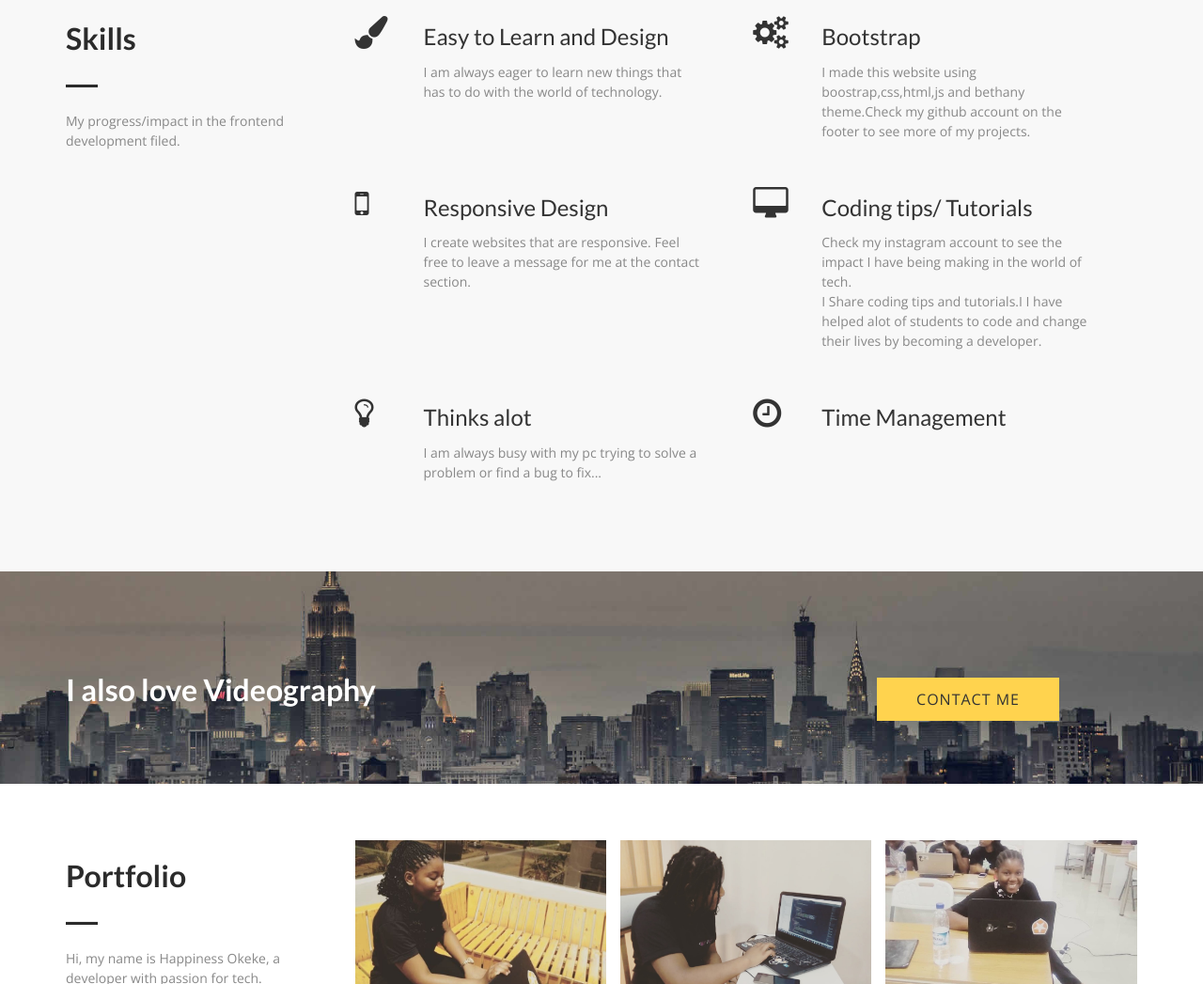
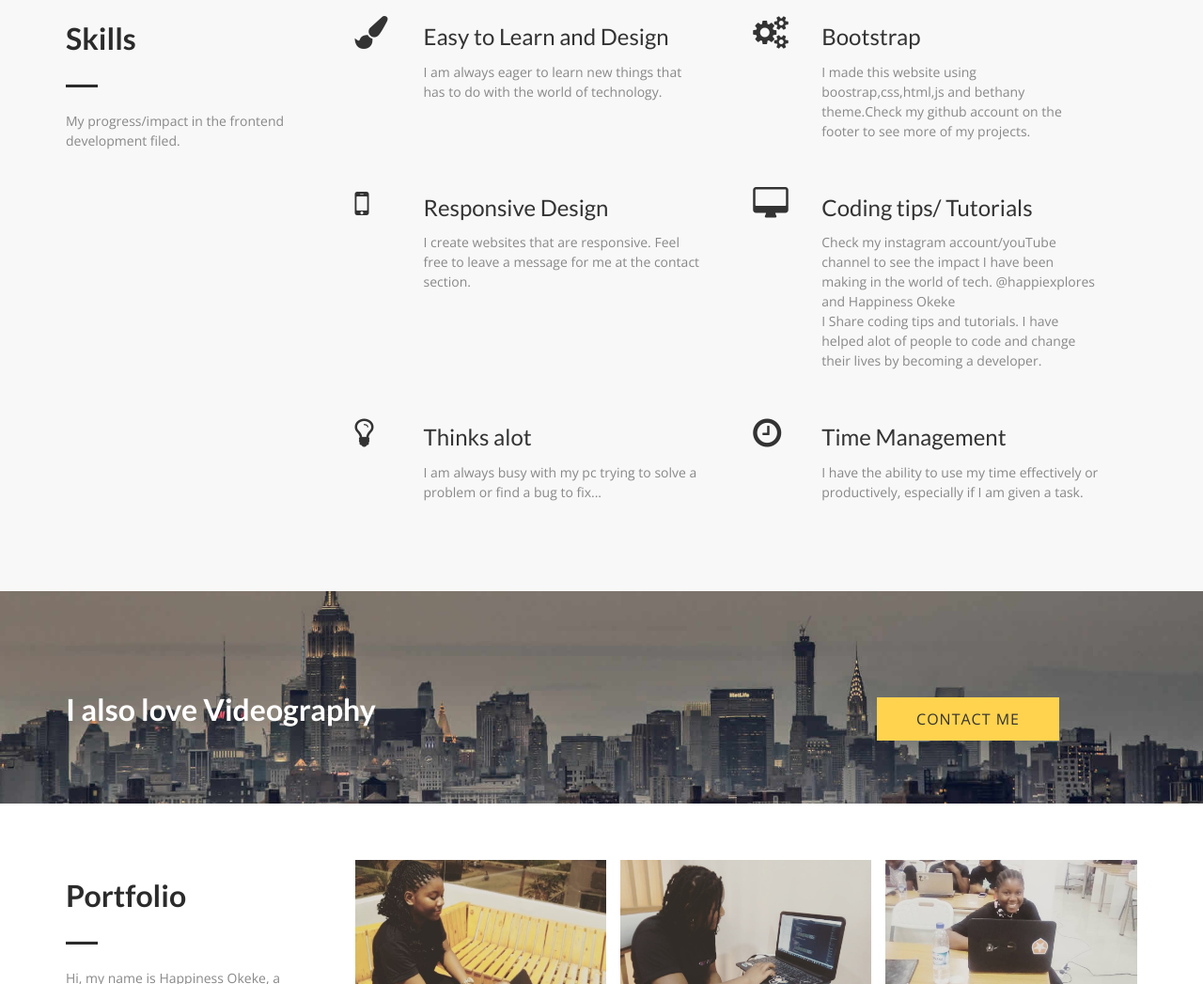
Before and after one commit to happiexplores/myportfolio, a plain HTML site: page index.html in a window 1280 px wide. Shown: the part 904-1951 px from the top of the page at 94% size. Drawn offline with nearby package versions, Linux system fonts and the light colour scheme.

Commit message:
Update index.html

```diff
--- a/index.html
+++ b/index.html
@@ -110,10 +110,11 @@
             </div>
             <div class="icon-text">
               <h3 class="txt-tl">Coding tips/ Tutorials</h3>
-              <p class="txt-para">Check my instagram account to see the impact I have being making in the world of tech.
+              <p class="txt-para">Check my instagram account/youTube channel to see the impact I have been making in the world of tech.
+                @happiexplores and Happiness Okeke
                 <br>
-                I Share coding tips and tutorials.I
-              I have helped alot of students to code and change their lives by becoming a developer. </p>
+                I Share coding tips and tutorials.
+              I have helped alot of people to code and change their lives by becoming a developer. </p>
             </div>
           </div>
           <div class="col-md-6 wow fadeInRight delay-06s">
@@ -131,7 +132,7 @@
             </div>
             <div class="icon-text">
               <h3 class="txt-tl">Time Management</h3>
-              <p class="txt-para"></p>
+              <p class="txt-para">I have the ability to use my time effectively or productively, especially if I am given a task.</p>
             </div>
           </div>
         </div>
```
